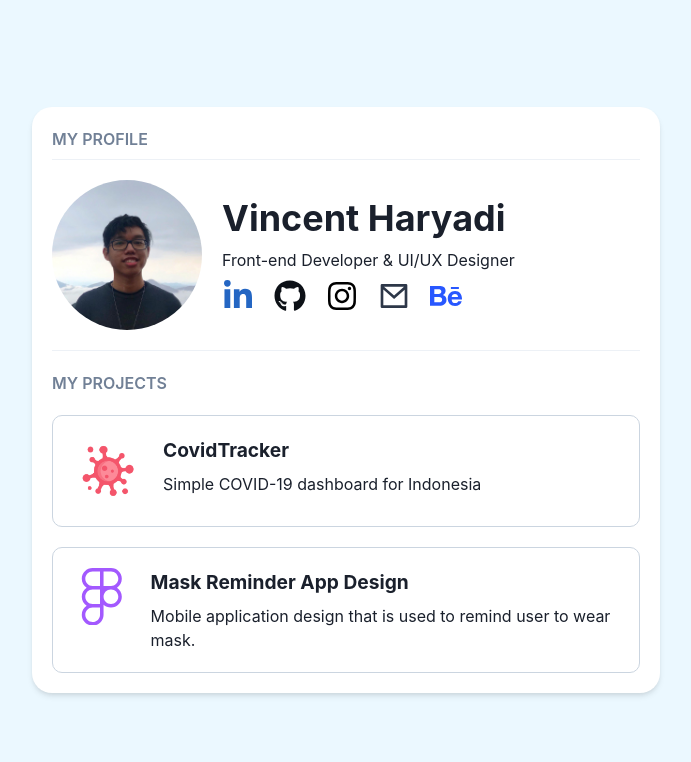
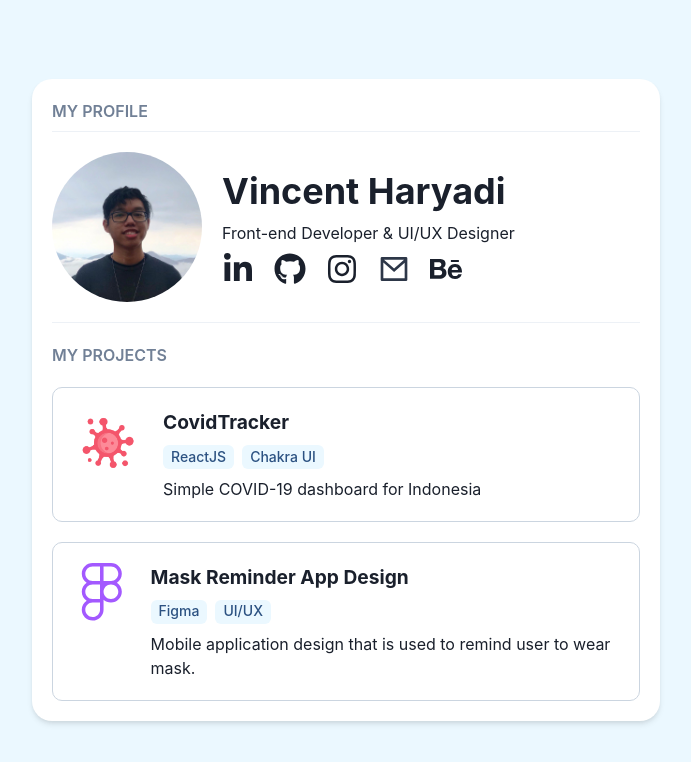
Before and after one commit to vincenth19/vincenth19, a React (Create React App) app: page / in a window 1280 px wide. Shown: the top 762 px of the page, without its empty margins (294-985 px from the left). Built offline with nearby package versions, Linux system fonts and the light colour scheme.

Commit message:
add tags, change icon colour

```diff
--- a/src/App.js
+++ b/src/App.js
@@ -10,13 +10,20 @@ import {
   Spacer,
   theme,
   Heading,
-  Divider
+  Divider,
+  Tag,
 } from '@chakra-ui/react';
 // import { ColorModeSwitcher } from './ColorModeSwitcher';
-import prof_pic from './prof_pic.jpeg'
-import virus from './Virus512.png'
-import {FaGithub, FaInstagram, FaBehance, FaLinkedinIn, FaFigma} from 'react-icons/fa'
-import {RiMailLine} from 'react-icons/ri'
+import prof_pic from './prof_pic.jpeg';
+import virus from './Virus512.png';
+import {
+  FaGithub,
+  FaInstagram,
+  FaBehance,
+  FaLinkedinIn,
+  FaFigma,
+} from 'react-icons/fa';
+import { RiMailLine } from 'react-icons/ri';
 
 function App() {
   return (
@@ -24,59 +31,137 @@ function App() {
       <Box minH="100vh" p={3} bg="blue.50">
         {/* <ColorModeSwitcher /> */}
         <Flex alignItems="center" minH="97vh">
-          <Stack bg="white" shadow="md" p={5} borderRadius={20} mx="auto" width={["99%", "98%", "80%", "50%"]} >
+          <Stack
+            bg="white"
+            shadow="md"
+            p={5}
+            borderRadius={20}
+            mx="auto"
+            width={['99%', '98%', '80%', '50%']}
+          >
             <Flex>
-              <Text color="gray.500" fontWeight="semibold">MY PROFILE</Text>
-              <Spacer/>
+              <Text color="gray.500" fontWeight="semibold">
+                MY PROFILE
+              </Text>
+              <Spacer />
               {/* <ColorModeSwitcher />  */}
             </Flex>
             <Box>
-              <Divider/>
-              <Stack direction={["column", "row"]} my={5} spacing={5} alignItems="center">
-                <Image src={prof_pic} boxSize="150px" borderRadius={100}/>
-                <Stack direction='column' textAlign={["center", "left", "left", "left"]}>
-                  <Heading as="h1" size="xl" color="gray.800">Vincent Haryadi</Heading>
+              <Divider />
+              <Stack
+                direction={['column', 'row']}
+                my={5}
+                spacing={5}
+                alignItems="center"
+              >
+                <Image src={prof_pic} boxSize="150px" borderRadius={100} />
+                <Stack
+                  direction="column"
+                  textAlign={['center', 'left', 'left', 'left']}
+                >
+                  <Heading as="h1" size="xl" color="gray.800">
+                    Vincent Haryadi
+                  </Heading>
                   <Text fontSize="md">{`Front-end Developer & UI/UX Designer`}</Text>
                   <Stack direction="row" spacing={5}>
-                    <Link href="https://www.linkedin.com/in/vincenth19/" target="_blank">
-                      <Text fontSize="2rem" color="#2466C3"><FaLinkedinIn/></Text>
+                    <Link
+                      href="https://www.linkedin.com/in/vincenth19/"
+                      target="_blank"
+                    >
+                      <Text fontSize="2rem" color="#gray.700">
+                        <FaLinkedinIn />
+                      </Text>
                     </Link>
                     <Link href="https://github.com/vincenth19" target="_blank">
-                      <Text fontSize="2rem" color="#0D1117"><FaGithub/></Text>
+                      <Text fontSize="2rem" color="#gray.700">
+                        <FaGithub />
+                      </Text>
                     </Link>
-                    <Link href="https://instagram.com/vincenth19" target="_blank">
-                      <Text fontSize="2rem" color="#000000"><FaInstagram/></Text>
+                    <Link
+                      href="https://instagram.com/vincenth19"
+                      target="_blank"
+                    >
+                      <Text fontSize="2rem" color="#gray.700">
+                        <FaInstagram />
+                      </Text>
                     </Link>
                     <Link href="mailto:vincenthary19@gmail.com" target="_blank">
-                      <Text fontSize="2rem" color="gray.700"><RiMailLine/></Text>
+                      <Text fontSize="2rem" color="gray.700">
+                        <RiMailLine />
+                      </Text>
                     </Link>
-                    <Link href="https://www.behance.net/vincentharyadi" target="_blank">
-                      <Text fontSize="2rem" color="#2857FF"><FaBehance/></Text>
+                    <Link
+                      href="https://www.behance.net/vincentharyadi"
+                      target="_blank"
+                    >
+                      <Text fontSize="2rem" color="#gray.700">
+                        <FaBehance />
+                      </Text>
                     </Link>
                   </Stack>
                 </Stack>
               </Stack>
-              <Divider/>
-              <Stack spacing={5} mt={[0,5]}>
-              <Text color="gray.500" fontWeight="semibold">MY PROJECTS</Text>
+              <Divider />
+              <Stack spacing={5} mt={[0, 5]}>
+                <Text color="gray.500" fontWeight="semibold">
+                  MY PROJECTS
+                </Text>
                 <Link href="https://covidtracker.pages.dev" target="_blank">
-                  <Box border="1px" borderColor="gray.300" p={5} borderRadius={10}>
+                  <Box
+                    border="1px"
+                    borderColor="gray.300"
+                    p={5}
+                    borderRadius={10}
+                  >
                     <Stack direction="row" spacing={5}>
-                      <Image src={virus} boxSize="70px" borderRadius={100}/>
+                      <Image src={virus} boxSize="70px" borderRadius={100} />
                       <Stack>
-                        <Text fontWeight="bold" fontSize="1.2rem">CovidTracker</Text>
+                        <Text fontWeight="bold" fontSize="1.2rem">
+                          CovidTracker
+                        </Text>
+                        <Stack direction="row">
+                          <Tag bg="blue.50" color="blue.700">
+                            ReactJS
+                          </Tag>
+                          <Tag bg="blue.50" color="blue.700">
+                            Chakra UI
+                          </Tag>
+                        </Stack>
                         <Text>Simple COVID-19 dashboard for Indonesia</Text>
                       </Stack>
                     </Stack>
                   </Box>
                 </Link>
-                <Link href="https://www.figma.com/file/k9KnpIAi7BoJqOQAXfR90X/Reminder-2.0?node-id=0%3A1" target="_blank">
-                  <Box border="1px" borderColor="gray.300" p={5} borderRadius={10}>
+                <Link
+                  href="https://www.figma.com/file/k9KnpIAi7BoJqOQAXfR90X/Reminder-2.0?node-id=0%3A1"
+                  target="_blank"
+                >
+                  <Box
+                    border="1px"
+                    borderColor="gray.300"
+                    p={5}
+                    borderRadius={10}
+                  >
                     <Stack direction="row" spacing={5}>
-                      <Text fontSize="3.6em" color="#A359FF"><FaFigma/></Text>
+                      <Text fontSize="3.6em" color="#A359FF">
+                        <FaFigma />
+                      </Text>
                       <Stack>
-                        <Text fontWeight="bold" fontSize="1.2rem">Mask Reminder App Design</Text>
-                        <Text>Mobile application design that is used to remind user to wear mask.</Text>
+                        <Text fontWeight="bold" fontSize="1.2rem">
+                          Mask Reminder App Design
+                        </Text>
+                        <Stack direction="row">
+                          <Tag bg="blue.50" color="blue.700">
+                            Figma
+                          </Tag>
+                          <Tag bg="blue.50" color="blue.700">
+                            UI/UX
+                          </Tag>
+                        </Stack>
+                        <Text>
+                          Mobile application design that is used to remind user
+                          to wear mask.
+                        </Text>
                       </Stack>
                     </Stack>
                   </Box>
@@ -84,7 +169,6 @@ function App() {
               </Stack>
             </Box>
           </Stack>
-
         </Flex>
       </Box>
     </ChakraProvider>
```
